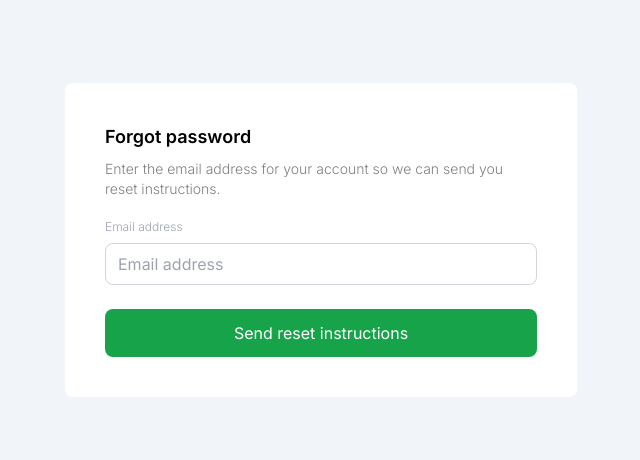
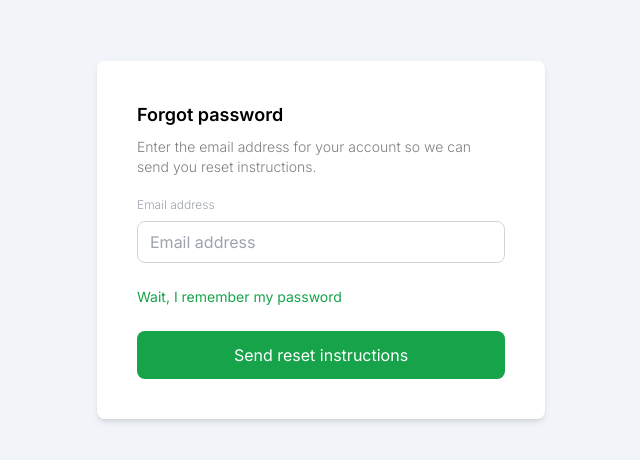
Before and after one commit to gbraintechnologies/greenbusinesssuite-frontend, a Next.js app: page /auth/forgot-password in a window 1280 px wide. Shown: the top 460 px of the page, without its empty margins (319-959 px from the left). Built offline with nearby package versions, Linux system fonts and the light colour scheme.

Commit message:
forgot password page ui updaes

```diff
--- a/app/auth/forgot-password/page.tsx
+++ b/app/auth/forgot-password/page.tsx
@@ -1,12 +1,17 @@
 "use client";
 
+import Link from "next/link";
 import React, { useState } from "react";
 
 function ForgotPassword() {
   const [email, setEmail] = useState("");
+
+  const [status, setStatus] = useState("forgot");
+
   return (
     <div className="bg-[#F1F5F9] h-[100vh] w-full flex items-center justify-center">
-      <div className="bg-white rounded-lg max-w-lg p-10 -mt-[40vh]">
+      {status === "forgot" && (
+        <div className="bg-white rounded-lg max-w-md p-10 -mt-[40vh] shadow-md">
           <h1 className="font-semibold text-lg">Forgot password</h1>
           <p className="opacity-50 font-light text-sm mt-2 mb-5">
             Enter the email address for your account so we can send you reset
@@ -16,6 +21,7 @@ function ForgotPassword() {
             className="flex flex-col gap-6"
             onSubmit={(e) => {
               e.preventDefault();
+              setStatus("sent");
             }}
           >
             <div>
@@ -28,11 +34,16 @@ function ForgotPassword() {
               <input
                 value={email}
                 required
+                type="email"
                 className="block focus:outline-[#16A34A] border border-gray-300 px-3 py-2 rounded-lg w-full"
                 onChange={(e) => setEmail(e.target.value)}
                 placeholder="Email address"
               />
             </div>
+
+            <Link className=" text-[#16A34A] text-sm" href="/auth/login">
+              Wait, I remember my password
+            </Link>
             <button
               className="w-full px-4 py-3 hover:bg-opacity-80 rounded-lg bg-[#16A34A] text-white"
               type="submit"
@@ -41,6 +52,19 @@ function ForgotPassword() {
             </button>
           </form>
         </div>
+      )}
+
+      {status === "sent" && (
+        <div className="bg-white rounded-lg max-w-md p-10 -mt-[40vh] shadow-md">
+          <h1 className="font-semibold text-lg">
+            Magic link sent to your email
+          </h1>
+          <p className="opacity-50 font-light text-sm mt-2 mb-5">
+            Thank you. If an account exist with your email address, you should
+            receive an email address to reset your password.
+          </p>
+        </div>
+      )}
     </div>
   );
 }
```
Lines whose indentation alone changed are shown as unchanged.
